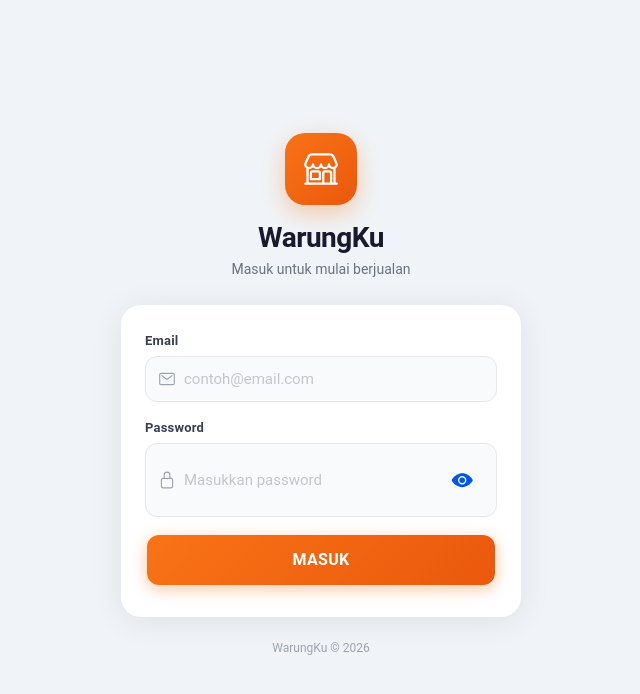
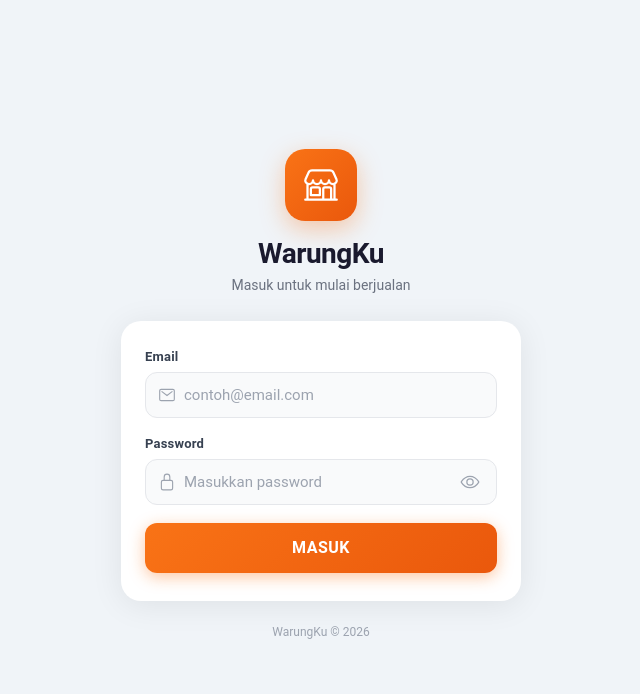
Before and after one commit to galihnrallmn/WarungKu, a React (Vite) app: page /login in a window 1280 px wide. Shown: the top 694 px of the page, without its empty margins (319-959 px from the left). Built offline with nearby package versions, Linux system fonts and the light colour scheme.

Commit message:
fix: replace IonInput with native input on LoginPage

```diff
--- a/src/pages/auth/LoginPage.css
+++ b/src/pages/auth/LoginPage.css
@@ -79,12 +79,12 @@
   border: 1.5px solid #e5e7eb;
   border-radius: 12px;
   padding: 0 12px;
-  transition: border-color 0.2s;
+  transition: border-color 0.2s, background 0.2s;
 }
 
 .login-input-wrapper:focus-within {
   border-color: #f97316;
-  background: #fff;
+  background: #ffffff;
 }
 
 .input-icon {
@@ -94,57 +94,83 @@
   margin-right: 8px;
 }
 
-.login-input {
-  --background: transparent;
-  --border-width: 0;
-  --box-shadow: none;
-  --padding-start: 0;
-  --padding-end: 0;
-  --padding-top: 12px;
-  --padding-bottom: 12px;
-  --color: #1a1a2e;
-  --placeholder-color: #9ca3af;
+/* ---- Native Input ---- */
+.login-input-native {
+  flex: 1;
+  border: none;
+  background: transparent;
+  outline: none;
   font-size: 15px;
-  flex: 1;
+  color: #1a1a2e;
+  padding: 13px 0;
+  font-family: inherit;
+  width: 100%;
+  /* Hapus semua style native browser/WebView */
+  -webkit-appearance: none;
+  appearance: none;
+  box-shadow: none;
+}
+
+.login-input-native::placeholder {
+  color: #9ca3af;
+}
+
+/* Hapus autofill background bawaan browser */
+.login-input-native:-webkit-autofill,
+.login-input-native:-webkit-autofill:hover,
+.login-input-native:-webkit-autofill:focus {
+  -webkit-box-shadow: 0 0 0px 1000px #f9fafb inset;
+  -webkit-text-fill-color: #1a1a2e;
+  transition: background-color 5000s ease-in-out 0s;
+}
+
+/* ---- Password Toggle ---- */
+.password-toggle {
+  background: none;
+  border: none;
+  cursor: pointer;
+  padding: 4px;
+  display: flex;
+  align-items: center;
+  justify-content: center;
+  color: #9ca3af;
+  font-size: 20px;
+  flex-shrink: 0;
+  -webkit-tap-highlight-color: transparent;
+}
+
+.password-toggle:active {
+  opacity: 0.7;
 }
 
 /* ---- Button ---- */
 .login-button {
-  --background: linear-gradient(135deg, #f97316, #ea580c);
-  --background-activated: #c2410c;
-  --border-radius: 12px;
-  --box-shadow: 0 4px 16px rgba(249, 115, 22, 0.4);
-  --color: #ffffff;
+  width: 100%;
+  height: 50px;
+  border-radius: 12px;
+  border: none;
+  background: linear-gradient(135deg, #f97316, #ea580c);
+  color: #ffffff;
   font-size: 16px;
-  font-weight: 600;
-  height: 50px;
+  font-weight: 700;
+  cursor: pointer;
+  font-family: inherit;
+  letter-spacing: 0.5px;
+  box-shadow: 0 4px 16px rgba(249, 115, 22, 0.4);
   margin-top: 8px;
-  letter-spacing: 0.3px;
+  display: flex;
+  align-items: center;
+  justify-content: center;
+  transition: opacity 0.15s;
+  -webkit-tap-highlight-color: transparent;
 }
 
-/* ---- Hint ---- */
-.login-hint {
-  margin-top: 20px;
-  padding: 12px 16px;
-  background: #fff7ed;
-  border: 1px dashed #fdba74;
-  border-radius: 10px;
-  text-align: center;
+.login-button:disabled {
+  opacity: 0.6;
+  cursor: not-allowed;
 }
-
-.login-hint p {
-  font-size: 12px;
-  color: #92400e;
-  margin: 0 0 4px;
-}
-
-.login-hint code {
-  font-size: 12px;
-  color: #c2410c;
-  font-weight: 600;
-  background: #ffedd5;
-  padding: 2px 8px;
-  border-radius: 6px;
+.login-button:active {
+  opacity: 0.85;
 }
 
 /* ---- Footer ---- */
@@ -155,63 +181,91 @@
   text-align: center;
 }
 
-/* ---- Dark mode ---- */
+/* ---- Dark Mode ---- */
 @media (prefers-color-scheme: dark) {
   .login-content {
     --background: #0f172a;
   }
-
   .login-title {
     color: #f1f5f9;
   }
-
   .login-subtitle {
     color: #94a3b8;
   }
-
   .login-card {
     background: #1e293b;
     box-shadow: 0 4px 32px rgba(0, 0, 0, 0.3);
   }
-
   .login-label {
     color: #cbd5e1;
   }
-
   .login-input-wrapper {
     background: #0f172a;
     border-color: #334155;
   }
-
   .login-input-wrapper:focus-within {
     border-color: #f97316;
     background: #1e293b;
   }
-
-  .login-input {
-    --color: #f1f5f9;
-    --placeholder-color: #475569;
+  .login-input-native {
+    color: #f1f5f9;
   }
-
+  .login-input-native::placeholder {
+    color: #475569;
+  }
+  .login-input-native:-webkit-autofill,
+  .login-input-native:-webkit-autofill:hover,
+  .login-input-native:-webkit-autofill:focus {
+    -webkit-box-shadow: 0 0 0px 1000px #0f172a inset;
+    -webkit-text-fill-color: #f1f5f9;
+  }
   .input-icon {
     color: #475569;
   }
-
-  .login-hint {
-    background: #1c1008;
-    border-color: #78350f;
+  .password-toggle {
+    color: #475569;
   }
-
-  .login-hint p {
-    color: #fbbf24;
-  }
-
-  .login-hint code {
-    background: #291a08;
-    color: #fb923c;
-  }
-
   .login-footer {
     color: #475569;
   }
 }
+
+.dark .login-content {
+  --background: #0f172a;
+}
+.dark .login-title {
+  color: #f1f5f9;
+}
+.dark .login-subtitle {
+  color: #94a3b8;
+}
+.dark .login-card {
+  background: #1e293b;
+  box-shadow: 0 4px 32px rgba(0, 0, 0, 0.3);
+}
+.dark .login-label {
+  color: #cbd5e1;
+}
+.dark .login-input-wrapper {
+  background: #0f172a;
+  border-color: #334155;
+}
+.dark .login-input-wrapper:focus-within {
+  border-color: #f97316;
+  background: #1e293b;
+}
+.dark .login-input-native {
+  color: #f1f5f9;
+}
+.dark .login-input-native::placeholder {
+  color: #475569;
+}
+.dark .input-icon {
+  color: #475569;
+}
+.dark .password-toggle {
+  color: #475569;
+}
+.dark .login-footer {
+  color: #475569;
+}
--- a/src/pages/auth/LoginPage.tsx
+++ b/src/pages/auth/LoginPage.tsx
@@ -2,17 +2,16 @@ import React, { useState } from "react";
 import {
   IonContent,
   IonPage,
-  IonInput,
-  IonButton,
   IonIcon,
   IonSpinner,
   IonToast,
-  IonInputPasswordToggle,
 } from "@ionic/react";
 import {
   mailOutline,
   lockClosedOutline,
   storefrontOutline,
+  eyeOutline,
+  eyeOffOutline,
 } from "ionicons/icons";
 import { useAuth } from "../../context/AuthContext";
 import { useHistory } from "react-router-dom";
@@ -24,6 +23,7 @@ const LoginPage: React.FC = () => {
 
   const [email, setEmail] = useState("");
   const [password, setPassword] = useState("");
+  const [showPassword, setShowPassword] = useState(false);
   const [isLoading, setIsLoading] = useState(false);
   const [toastMsg, setToastMsg] = useState("");
   const [showToast, setShowToast] = useState(false);
@@ -34,13 +34,10 @@ const LoginPage: React.FC = () => {
       setShowToast(true);
       return;
     }
-
     setIsLoading(true);
     const result = await doLogin(email.trim(), password);
     setIsLoading(false);
-
     if (result.success) {
-      // Redirect berdasarkan role (ditangani di App.tsx)
       history.replace("/");
     } else {
       setToastMsg(result.message || "Login gagal.");
@@ -56,7 +53,7 @@ const LoginPage: React.FC = () => {
     <IonPage>
       <IonContent className="login-content" fullscreen>
         <div className="login-wrapper">
-          {/* Logo & Header */}
+          {/* Header */}
           <div className="login-header">
             <div className="login-logo">
               <IonIcon icon={storefrontOutline} />
@@ -65,56 +62,58 @@ const LoginPage: React.FC = () => {
             <p className="login-subtitle">Masuk untuk mulai berjualan</p>
           </div>
 
-          {/* Form Card */}
+          {/* Card */}
           <div className="login-card">
+            {/* Email */}
             <div className="login-field">
               <label className="login-label">Email</label>
               <div className="login-input-wrapper">
                 <IonIcon icon={mailOutline} className="input-icon" />
-                <IonInput
+                <input
                   type="email"
                   placeholder="contoh@email.com"
                   value={email}
-                  onIonInput={(e) => setEmail(e.detail.value || "")}
+                  onChange={(e) => setEmail(e.target.value)}
                   onKeyDown={handleKeyDown}
-                  className="login-input"
-                  autocomplete="email"
+                  className="login-input-native"
+                  autoComplete="email"
+                  inputMode="email"
                 />
               </div>
             </div>
 
+            {/* Password */}
             <div className="login-field">
               <label className="login-label">Password</label>
               <div className="login-input-wrapper">
                 <IonIcon icon={lockClosedOutline} className="input-icon" />
-                <IonInput
-                  type="password"
+                <input
+                  type={showPassword ? "text" : "password"}
                   placeholder="Masukkan password"
                   value={password}
-                  onIonInput={(e) => setPassword(e.detail.value || "")}
+                  onChange={(e) => setPassword(e.target.value)}
                   onKeyDown={handleKeyDown}
-                  className="login-input"
-                  autocomplete="current-password"
+                  className="login-input-native"
+                  autoComplete="current-password"
+                />
+                <button
+                  className="password-toggle"
+                  onClick={() => setShowPassword((v) => !v)}
+                  tabIndex={-1}
                 >
-                  <IonInputPasswordToggle slot="end" />
-                </IonInput>
+                  <IonIcon icon={showPassword ? eyeOffOutline : eyeOutline} />
+                </button>
               </div>
             </div>
 
-            <IonButton
-              expand="block"
+            {/* Button */}
+            <button
               className="login-button"
               onClick={handleLogin}
               disabled={isLoading}
             >
-              {isLoading ? <IonSpinner name="crescent" /> : "Masuk"}
-            </IonButton>
-
-            {/* Info default akun */}
-            {/* <div className="login-hint">
-              <p>Akun default Owner:</p>
-              <code>owner@warungku.com / owner123</code>
-            </div> */}
+              {isLoading ? <IonSpinner name="crescent" /> : "MASUK"}
+            </button>
           </div>
 
           <p className="login-footer">
```
